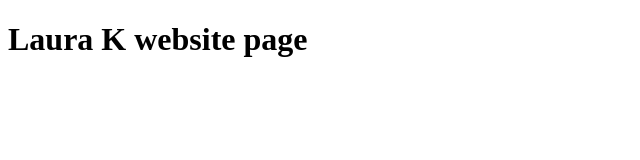
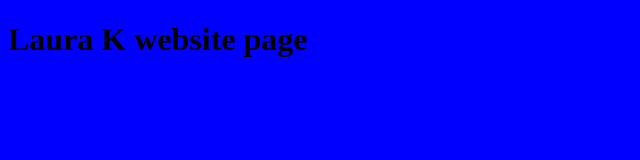
Before and after one commit to SimplyLK/my-website, a plain HTML site: page index.html in a window 1280 px wide. Shown: the whole page, without its empty margins (0-640 px from the left). Drawn offline with Linux system fonts and the light colour scheme.

Commit message:
stylesheet

```diff
--- a/index.html
+++ b/index.html
@@ -2,6 +2,8 @@
 <html lang="en">
 
 <head>
+    <link rel="stylesheet" href="style.css">
+    <title>My Website</title>
 <h1> Laura K website page</h1>
 </head>
 
--- /dev/null
+++ b/style.css
@@ -0,0 +1,3 @@
+body {
+  background: blue;
+}
```
